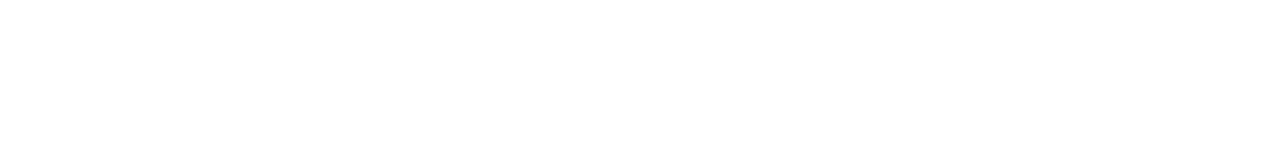
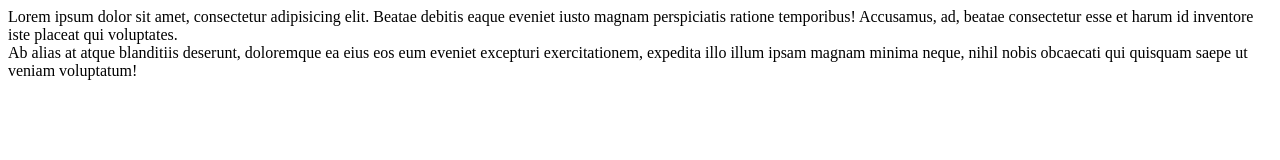
Before and after one commit to LordPhenixDeNetra/TestGitHub, a plain HTML site: page index.html in a window 1280 px wide. Drawn offline with Linux system fonts and the light colour scheme.

Commit message:
Modify index.html file

```diff
--- a/index.html
+++ b/index.html
@@ -8,6 +8,14 @@
     <title>Document</title>
 </head>
 <body>
-
+<div class="text">
+    <div>Lorem ipsum dolor sit amet, consectetur adipisicing elit. Beatae debitis eaque eveniet iusto magnam
+        perspiciatis ratione temporibus! Accusamus, ad, beatae consectetur esse et harum id inventore iste placeat qui
+        voluptates.
+    </div>
+    <div>Ab alias at atque blanditiis deserunt, doloremque ea eius eos eum eveniet excepturi exercitationem, expedita
+        illo illum ipsam magnam minima neque, nihil nobis obcaecati qui quisquam saepe ut veniam voluptatum!
+    </div>
+</div>
 </body>
 </html>
```
